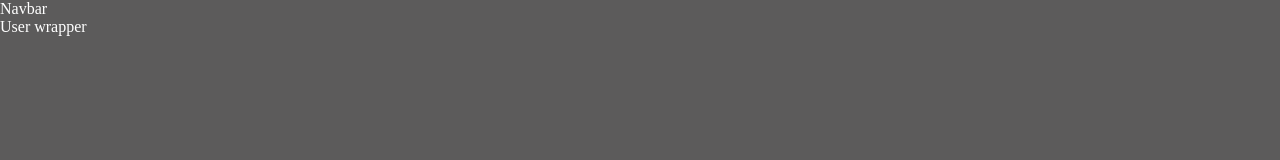
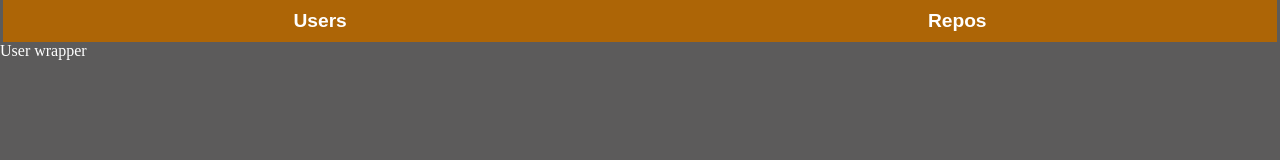
Before and after one commit to Minasyan-Gnel/Github_users, a website built with webpack: page src/index.html in a window 1280 px wide. Built offline with nearby package versions, Linux system fonts and the light colour scheme.

Commit message:
add buttons navigation bar

```diff
--- a/src/bootstrap.js
+++ b/src/bootstrap.js
@@ -1,7 +1,9 @@
 import "./style.css";
 import Layout from "./containers/layout";
+import { setNavBarButtons } from "./components/navBar/navBarButtons";
 
 export const Bootstrap = () => {
     const root = document.getElementById("root");
     root.innerHTML = Layout();
+    setNavBarButtons();
 };
--- a/src/components/navBar/index.js
+++ b/src/components/navBar/index.js
@@ -1,7 +1,5 @@
 const Navbar = () => {
-    const html = `<div id="nav-bar">
-        Navbar
-    </div>`;
+    const html = `<div id="nav-bar"></div>`;
     return html;
 }
 
--- /dev/null
+++ b/src/components/navBar/navBarButtons.js
@@ -0,0 +1,21 @@
+import Helpers from "../../helpers";
+
+export const setNavBarButtons = () => {
+    const navbar = document.getElementById("nav-bar");
+    const usersBtn = Helpers.createNodeElement({
+        type: "BUTTON",
+        text: "Users",
+        callbackClick: () => {
+            console.error("users")
+        }
+    });
+    const reposBtn = Helpers.createNodeElement({
+        type: "BUTTON",
+        text: "Repos",
+        callbackClick: () => {
+            console.error("repos")
+        }
+    });
+    navbar.appendChild(usersBtn);
+    navbar.appendChild(reposBtn);
+}
--- a/src/helpers/index.js
+++ b/src/helpers/index.js
@@ -14,6 +14,7 @@ const Helpers = (() => {
             if (callbackClick) {
                 element.addEventListener("click", callbackClick);
             }
+            return element;
         }
     }
 })()
--- a/src/style.css
+++ b/src/style.css
@@ -7,3 +7,19 @@ body{
     background-color: rgb(92, 91, 91);
     color: #FFFFFF
 }
+#nav-bar{
+    text-align: center;
+}
+#nav-bar > button {
+    outline: none;
+    border: none;
+    background-color: rgb(173, 101, 6);
+    padding: 10px 22.7%;
+    color: #FFFFFF;
+    font-size: 1.5vw;
+    font-weight: bold;
+    cursor: pointer;
+}
+#nav-bar > button:hover{
+    box-shadow: inset 0 0 15px #000000
+}
```
